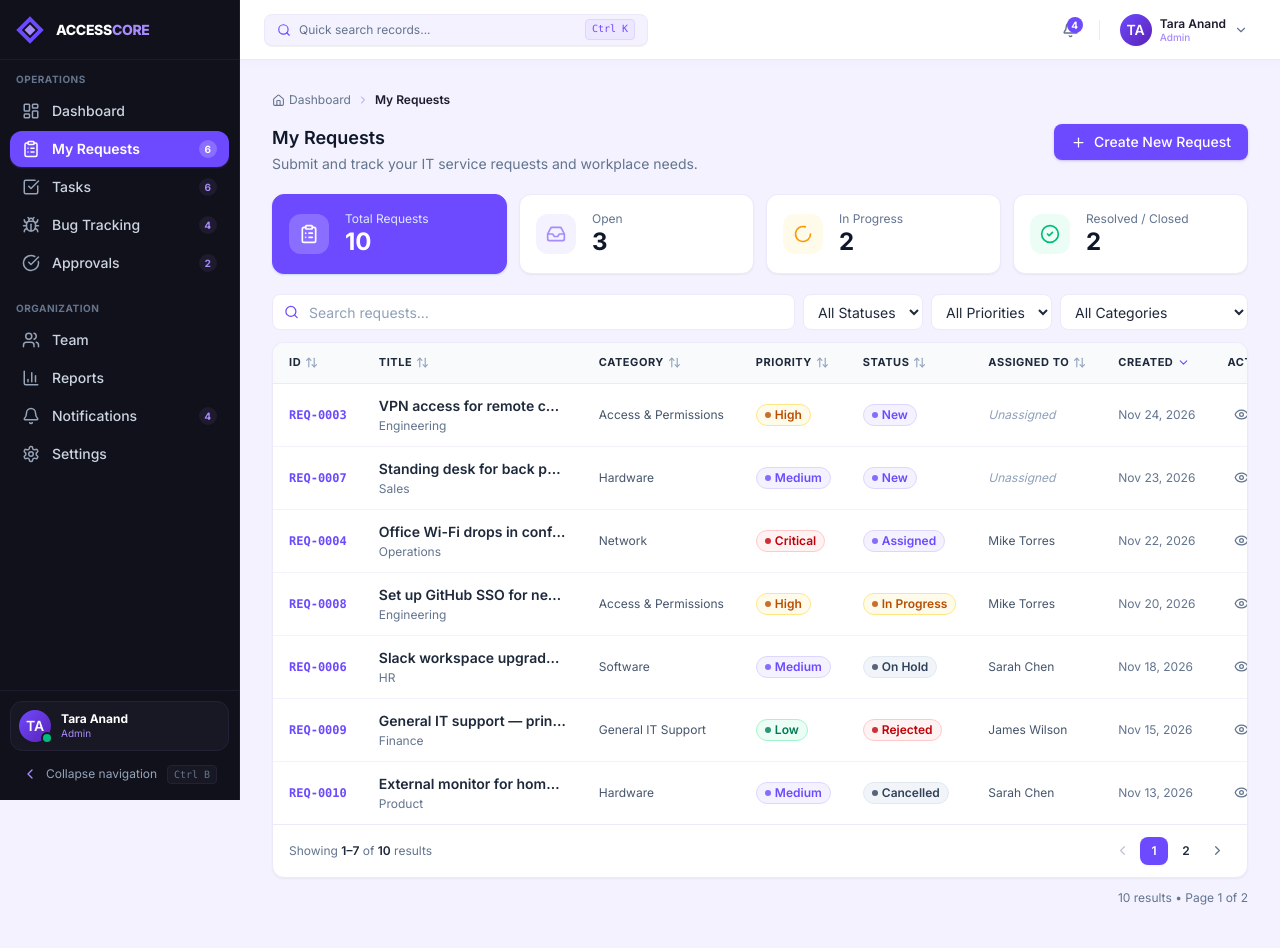
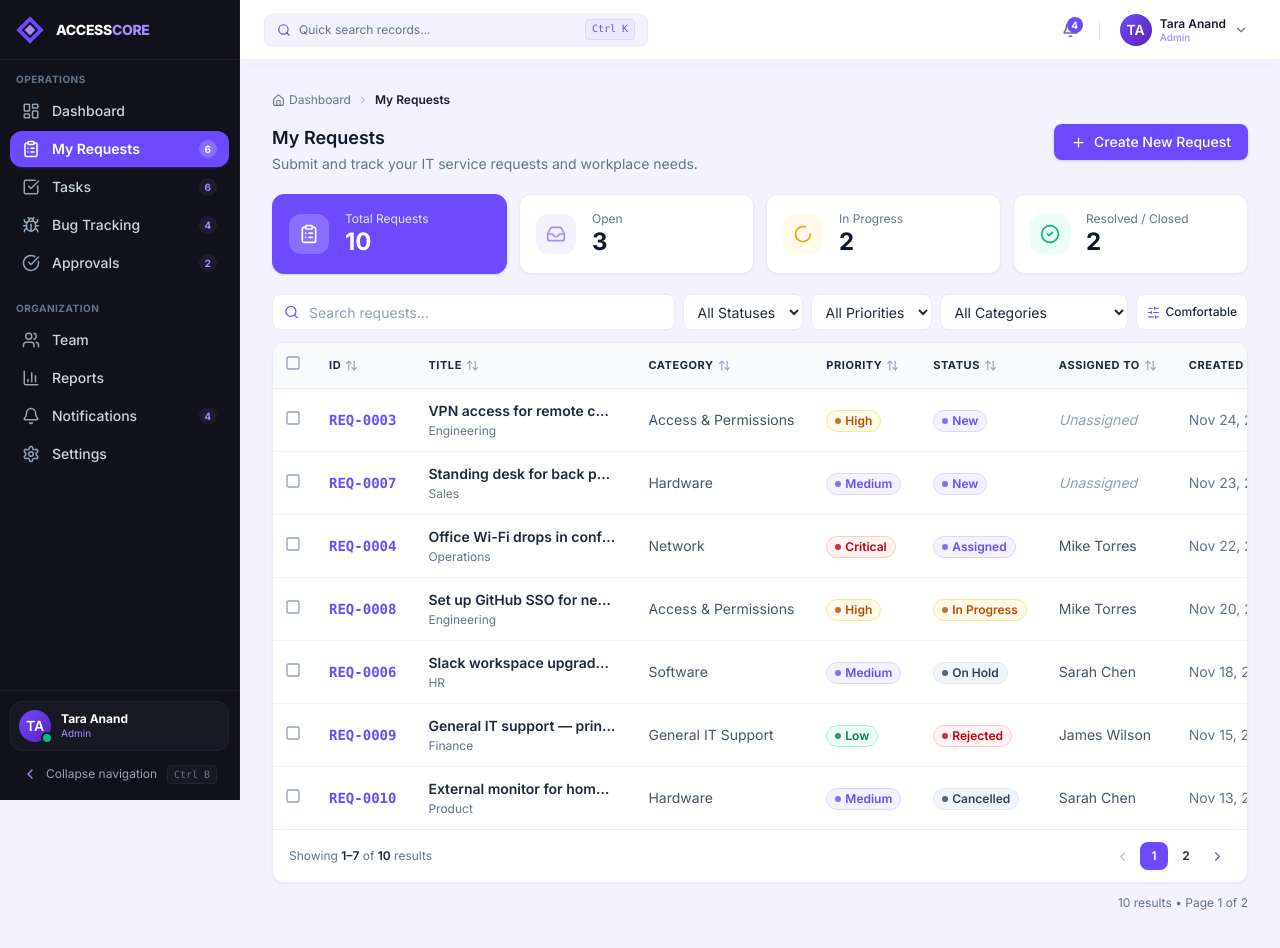
Before and after one commit to kirubhashree06/AccessCore, a React (Vite) app: page /requests in a window 1280 px wide. Shown: the top 948 px of the page. Built offline with nearby package versions, Linux system fonts and the light colour scheme.

Commit message:
feat(requests): multi-row selection, bulk CSV export bar, and table density toggle

```diff
--- a/src/components/requests/RequestTable.jsx
+++ b/src/components/requests/RequestTable.jsx
@@ -2,7 +2,8 @@ import { useState, useMemo } from 'react'
 import { motion, AnimatePresence } from 'framer-motion'
 import {
   Search, ChevronUp, ChevronDown, Eye, Pencil, Ban,
-  ChevronLeft, ChevronRight, Filter, ArrowUpDown, Inbox
+  ChevronLeft, ChevronRight, Filter, ArrowUpDown, Inbox,
+  CheckSquare, Square, Download, SlidersHorizontal, Check, X
 } from 'lucide-react'
 import { cn, formatDate } from '../../utils/helpers'
 import { CATEGORIES, PRIORITIES, STATUSES } from '../../data/requestsData'
@@ -18,7 +19,7 @@ function SortIcon({ field, sortField, sortDir }) {
     : <ChevronDown size={13} className="text-[#6D4AFF] ml-1" />
 }
 
-function FilterBar({ search, setSearch, statusFilter, setStatusFilter, priorityFilter, setPriorityFilter, categoryFilter, setCategoryFilter }) {
+function FilterBar({ search, setSearch, statusFilter, setStatusFilter, priorityFilter, setPriorityFilter, categoryFilter, setCategoryFilter, density, setDensity }) {
   return (
     <div className="flex flex-wrap gap-2 items-center">
       {/* Search */}
@@ -62,11 +63,22 @@ function FilterBar({ search, setSearch, statusFilter, setStatusFilter, priorityF
         {CATEGORIES.map(c => <option key={c} value={c}>{c}</option>)}
       </select>
 
+      {/* Row Density Mode Toggle */}
+      <button
+        type="button"
+        onClick={() => setDensity(d => d === 'comfortable' ? 'compact' : 'comfortable')}
+        className="h-9 px-2.5 rounded-lg border border-[#EDE8FA] bg-white text-xs text-[#1E293B] hover:text-[#6D4AFF] flex items-center gap-1.5 transition-colors cursor-pointer"
+        title="Toggle table row density"
+      >
+        <SlidersHorizontal size={13} className="text-[#6D4AFF]" />
+        <span className="hidden sm:inline capitalize font-medium">{density}</span>
+      </button>
+
       {/* Clear filters button */}
       {(search || statusFilter || priorityFilter || categoryFilter) && (
         <button
           onClick={() => { setSearch(''); setStatusFilter(''); setPriorityFilter(''); setCategoryFilter('') }}
-          className="h-9 px-2.5 text-xs text-slate-500 hover:text-[#6D4AFF] transition-colors"
+          className="h-9 px-2.5 text-xs text-slate-500 hover:text-[#6D4AFF] transition-colors cursor-pointer"
         >
           Reset filters
         </button>
@@ -83,6 +95,8 @@ export default function RequestTable({ requests, onView, onEdit, onCancel }) {
   const [sortField, setSortField] = useState('createdAt')
   const [sortDir, setSortDir] = useState('desc')
   const [page, setPage] = useState(1)
+  const [density, setDensity] = useState('comfortable')
+  const [selectedIds, setSelectedIds] = useState([])
 
   const handleSort = (field) => {
     if (sortField === field) {
@@ -124,10 +138,58 @@ export default function RequestTable({ requests, onView, onEdit, onCancel }) {
   const totalPages = Math.max(1, Math.ceil(sorted.length / PAGE_SIZE))
   const paginated = sorted.slice((page - 1) * PAGE_SIZE, page * PAGE_SIZE)
 
+  const isAllPageSelected = paginated.length > 0 && paginated.every(r => selectedIds.includes(r.id))
+
+  const handleToggleSelectAll = () => {
+    if (isAllPageSelected) {
+      const pageIds = paginated.map(r => r.id)
+      setSelectedIds(prev => prev.filter(id => !pageIds.includes(id)))
+    } else {
+      const pageIds = paginated.map(r => r.id)
+      setSelectedIds(prev => [...new Set([...prev, ...pageIds])])
+    }
+  }
+
+  const handleToggleSelectRow = (id) => {
+    setSelectedIds(prev =>
+      prev.includes(id) ? prev.filter(x => x !== id) : [...prev, id]
+    )
+  }
+
+  const handleExportSelected = () => {
+    const selectedRequests = requests.filter(r => selectedIds.includes(r.id))
+    if (!selectedRequests.length) return
+    const headers = ['ID', 'Title', 'Category', 'Priority', 'Status', 'Department', 'CreatedBy', 'AssignedTo', 'CreatedAt']
+    const rows = selectedRequests.map(r => [
+      r.id,
+      `"${(r.title || '').replace(/"/g, '""')}"`,
+      r.category,
+      r.priority,
+      r.status,
+      r.department,
+      `"${(r.createdBy || '').replace(/"/g, '""')}"`,
+      `"${(r.assignedTo || '').replace(/"/g, '""')}"`,
+      r.createdAt,
+    ])
+    const csvContent = [headers.join(','), ...rows.map(row => row.join(','))].join('\n')
+    const blob = new Blob([csvContent], { type: 'text/csv;charset=utf-8;' })
+    const url = URL.createObjectURL(blob)
+    const a = document.createElement('a')
+    a.href = url
+    a.download = `accesscore-selected-requests-${Date.now()}.csv`
+    a.click()
+    URL.revokeObjectURL(url)
+  }
+
+  const cellPadding = density === 'compact' ? 'px-3 py-2 text-xs' : 'px-4 py-3 text-sm'
+
   const th = (label, field) => (
     <th
       onClick={() => handleSort(field)}
-      className="px-4 py-3 text-left text-[11px] font-bold uppercase tracking-wider text-[#1E293B] cursor-pointer select-none hover:text-[#6D4AFF] transition-colors whitespace-nowrap"
+      className={cn(
+        'text-left text-[11px] font-bold uppercase tracking-wider text-[#1E293B] cursor-pointer select-none hover:text-[#6D4AFF] transition-colors whitespace-nowrap',
+        density === 'compact' ? 'px-3 py-2' : 'px-4 py-3'
+      )}
     >
       <div className="flex items-center">
         {label}
@@ -144,7 +206,41 @@ export default function RequestTable({ requests, onView, onEdit, onCancel }) {
         statusFilter={statusFilter} setStatusFilter={(v) => { setStatusFilter(v); setPage(1) }}
         priorityFilter={priorityFilter} setPriorityFilter={(v) => { setPriorityFilter(v); setPage(1) }}
         categoryFilter={categoryFilter} setCategoryFilter={(v) => { setCategoryFilter(v); setPage(1) }}
+        density={density} setDensity={setDensity}
       />
+
+      {/* Bulk Action Bar */}
+      {selectedIds.length > 0 && (
+        <motion.div
+          initial={{ opacity: 0, y: -6 }}
+          animate={{ opacity: 1, y: 0 }}
+          exit={{ opacity: 0, y: -6 }}
+          className="flex items-center justify-between p-2.5 rounded-xl bg-[#F4F2FF] border border-[#DDD6FE] text-xs shadow-xs"
+        >
+          <div className="flex items-center gap-2">
+            <span className="font-bold text-[#6D4AFF] bg-white px-2 py-0.5 rounded-md border border-[#DDD6FE]">
+              {selectedIds.length} Selected
+            </span>
+            <span className="text-slate-600 hidden sm:inline">Bulk actions available for selected records</span>
+          </div>
+          <div className="flex items-center gap-2">
+            <button
+              onClick={handleExportSelected}
+              className="flex items-center gap-1.5 px-3 py-1.5 rounded-lg bg-[#6D4AFF] text-white font-semibold hover:bg-[#5B3CE6] transition-colors shadow-2xs cursor-pointer"
+            >
+              <Download size={13} />
+              <span>Export CSV</span>
+            </button>
+            <button
+              onClick={() => setSelectedIds([])}
+              className="flex items-center gap-1 px-2.5 py-1.5 rounded-lg bg-white border border-[#DDD6FE] text-slate-600 hover:text-slate-900 transition-colors cursor-pointer"
+            >
+              <X size={13} />
+              <span>Deselect All</span>
+            </button>
+          </div>
+        </motion.div>
+      )}
 
       {/* Table */}
       <div className="rounded-xl border border-[#EDE8FA] overflow-hidden bg-white shadow-xs">
@@ -152,6 +248,16 @@ export default function RequestTable({ requests, onView, onEdit, onCancel }) {
           <table className="w-full text-sm">
             <thead className="border-b border-[#EDE8FA]">
               <tr className="bg-[#F8FAFC]">
+                <th className={cn('w-10 text-center', density === 'compact' ? 'px-2 py-2' : 'px-3 py-3')}>
+                  <button
+                    type="button"
+                    onClick={handleToggleSelectAll}
+                    className="text-slate-400 hover:text-[#6D4AFF] transition-colors cursor-pointer"
+                    title={isAllPageSelected ? 'Deselect all on page' : 'Select all on page'}
+                  >
+                    {isAllPageSelected ? <CheckSquare size={16} className="text-[#6D4AFF]" /> : <Square size={16} />}
+                  </button>
+                </th>
                 {th('ID', 'id')}
                 {th('Title', 'title')}
                 {th('Category', 'category')}
@@ -159,52 +265,66 @@ export default function RequestTable({ requests, onView, onEdit, onCancel }) {
                 {th('Status', 'status')}
                 {th('Assigned To', 'assignedTo')}
                 {th('Created', 'createdAt')}
-                <th className="px-4 py-3 text-left text-[11px] font-bold uppercase tracking-wider text-[#1E293B] whitespace-nowrap">Actions</th>
+                <th className={cn('text-left text-[11px] font-bold uppercase tracking-wider text-[#1E293B] whitespace-nowrap', density === 'compact' ? 'px-3 py-2' : 'px-4 py-3')}>Actions</th>
               </tr>
             </thead>
             <tbody className="divide-y divide-[#EDE8FA]/60">
               <AnimatePresence mode="popLayout">
                 {paginated.length === 0 ? (
                   <tr>
-                    <td colSpan={8} className="py-16 text-center">
+                    <td colSpan={9} className="py-16 text-center">
                       <Inbox size={32} className="mx-auto mb-3 text-purple-300" />
                       <p className="text-sm font-semibold text-[#1E293B]">No requests found</p>
                       <p className="text-xs text-slate-500 mt-1">Try adjusting your search or filters</p>
                     </td>
                   </tr>
                 ) : (
-                  paginated.map((req, i) => (
+                  paginated.map((req, i) => {
+                    const isSelected = selectedIds.includes(req.id)
+                    return (
                       <motion.tr
                         key={req.id}
                         initial={{ opacity: 0, y: 4 }}
                         animate={{ opacity: 1, y: 0 }}
                         exit={{ opacity: 0 }}
                         transition={{ duration: 0.15, delay: i * 0.03 }}
-                      className="hover:bg-[#F4F2FF]/50 transition-colors"
+                        className={cn(
+                          'transition-colors',
+                          isSelected ? 'bg-[#F4F2FF]' : 'hover:bg-[#F4F2FF]/50'
+                        )}
                       >
-                      <td className="px-4 py-3 font-mono text-xs text-[#6D4AFF] font-bold whitespace-nowrap">
+                        <td className={cn('text-center', density === 'compact' ? 'px-2 py-2' : 'px-3 py-3')}>
+                          <button
+                            type="button"
+                            onClick={() => handleToggleSelectRow(req.id)}
+                            className="text-slate-400 hover:text-[#6D4AFF] transition-colors cursor-pointer"
+                          >
+                            {isSelected ? <CheckSquare size={16} className="text-[#6D4AFF]" /> : <Square size={16} />}
+                          </button>
+                        </td>
+                        <td className={cn('font-mono font-bold text-[#6D4AFF] whitespace-nowrap', cellPadding)}>
                           {req.id}
                         </td>
-                      <td className="px-4 py-3 max-w-[220px]">
+                        <td className={cn('max-w-[220px]', cellPadding)}>
                           <p className="font-semibold text-[#1E293B] truncate" title={req.title}>
                             {req.title}
                           </p>
                           <p className="text-xs text-slate-500 mt-0.5">{req.department}</p>
                         </td>
-                      <td className="px-4 py-3 text-xs text-slate-600 whitespace-nowrap">{req.category}</td>
-                      <td className="px-4 py-3 whitespace-nowrap"><PriorityBadge priority={req.priority} /></td>
-                      <td className="px-4 py-3 whitespace-nowrap"><StatusBadge status={req.status} /></td>
-                      <td className="px-4 py-3 text-xs text-slate-600 whitespace-nowrap">
+                        <td className={cn('text-slate-600 whitespace-nowrap', cellPadding)}>{req.category}</td>
+                        <td className={cn('whitespace-nowrap', cellPadding)}><PriorityBadge priority={req.priority} /></td>
+                        <td className={cn('whitespace-nowrap', cellPadding)}><StatusBadge status={req.status} /></td>
+                        <td className={cn('text-slate-600 whitespace-nowrap', cellPadding)}>
                           {req.assignedTo || <span className="text-slate-400 italic">Unassigned</span>}
                         </td>
-                      <td className="px-4 py-3 text-xs text-slate-500 whitespace-nowrap">
+                        <td className={cn('text-slate-500 whitespace-nowrap', cellPadding)}>
                           {formatDate(req.createdAt)}
                         </td>
-                      <td className="px-4 py-3">
+                        <td className={cellPadding}>
                           <div className="flex items-center gap-1">
                             <button
                               onClick={() => onView(req)}
-                            className="p-1.5 rounded-lg text-slate-500 hover:text-[#6D4AFF] hover:bg-[#F4F2FF] transition-colors"
+                              className="p-1.5 rounded-lg text-slate-500 hover:text-[#6D4AFF] hover:bg-[#F4F2FF] transition-colors cursor-pointer"
                               title="View details"
                             >
                               <Eye size={15} />
@@ -212,7 +332,7 @@ export default function RequestTable({ requests, onView, onEdit, onCancel }) {
                             {!['Closed', 'Rejected', 'Cancelled', 'Resolved'].includes(req.status) && (
                               <button
                                 onClick={() => onEdit(req)}
-                              className="p-1.5 rounded-lg text-slate-500 hover:text-amber-600 hover:bg-amber-50 transition-colors"
+                                className="p-1.5 rounded-lg text-slate-500 hover:text-amber-600 hover:bg-amber-50 transition-colors cursor-pointer"
                                 title="Edit request"
                               >
                                 <Pencil size={15} />
@@ -221,7 +341,7 @@ export default function RequestTable({ requests, onView, onEdit, onCancel }) {
                             {!['Closed', 'Rejected', 'Cancelled', 'Resolved'].includes(req.status) && (
                               <button
                                 onClick={() => onCancel(req)}
-                              className="p-1.5 rounded-lg text-slate-500 hover:text-red-600 hover:bg-red-50 transition-colors"
+                                className="p-1.5 rounded-lg text-slate-500 hover:text-red-600 hover:bg-red-50 transition-colors cursor-pointer"
                                 title="Cancel request"
                               >
                                 <Ban size={15} />
@@ -230,7 +350,8 @@ export default function RequestTable({ requests, onView, onEdit, onCancel }) {
                           </div>
                         </td>
                       </motion.tr>
-                  ))
+                    )
+                  })
                 )}
               </AnimatePresence>
             </tbody>
```
Lines whose indentation alone changed are shown as unchanged.
